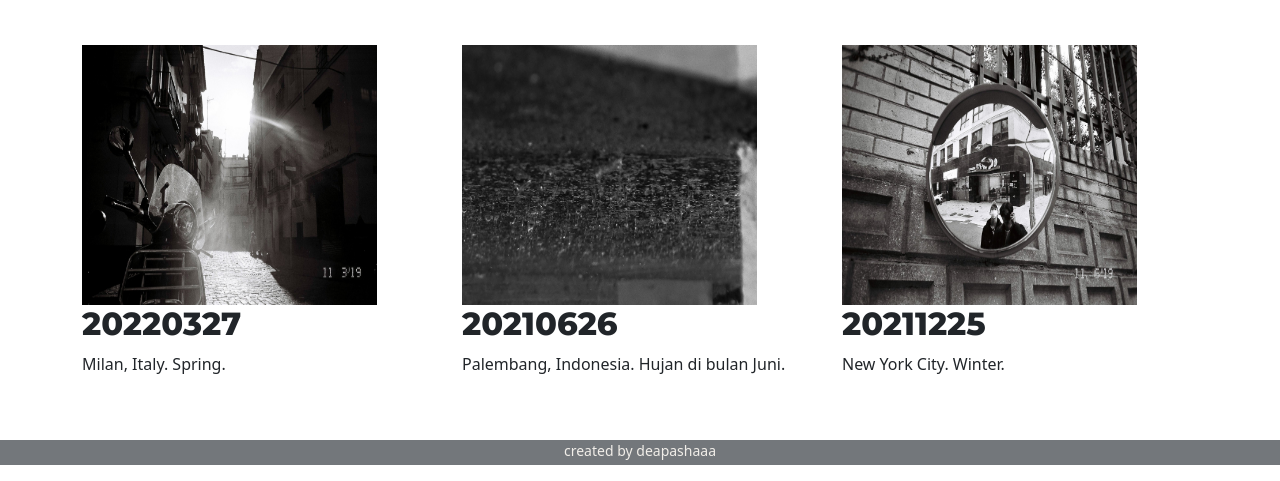
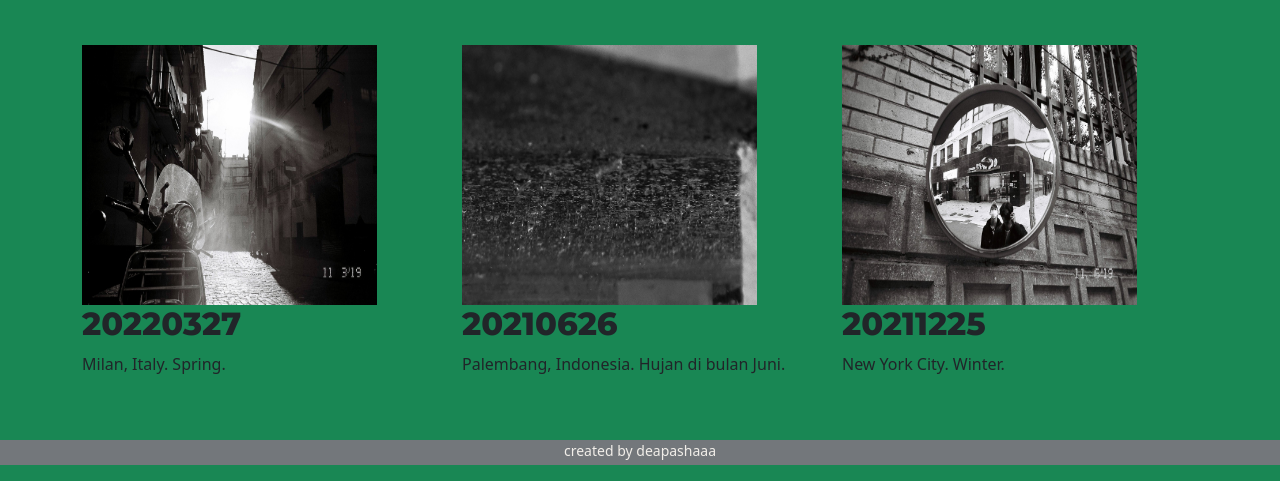
Before and after one commit to deapashaaa/project_sintak3, a website: page index.html in a window 1280 px wide. Shown: the part 715-1196 px from the top of the page. Drawn offline with nearby package versions, Linux system fonts and the light colour scheme.

Commit message:
mengubah warna bg

```diff
--- a/index.html
+++ b/index.html
@@ -20,7 +20,7 @@
     <a href="tentang.html">Tentang</a>
     <a href="https://instagram.com/deapashaaa?igshid=YzAyZWRlMzg=">Contact</a>
   </nav>
-  <body bgcolor="#f1eee9">
+  <body class="bg-success">
     <br />
     <br />
     <!-- row kiri ke kanan -->
--- a/style.css
+++ b/style.css
@@ -18,6 +18,10 @@
 
 a:hover {
   color: #ec994b;
+}
+
+.bg-success {
+  background-color: green;
 }
 
 img {
```
Also changed, not shown: .codesandbox/workspace.json (added).
